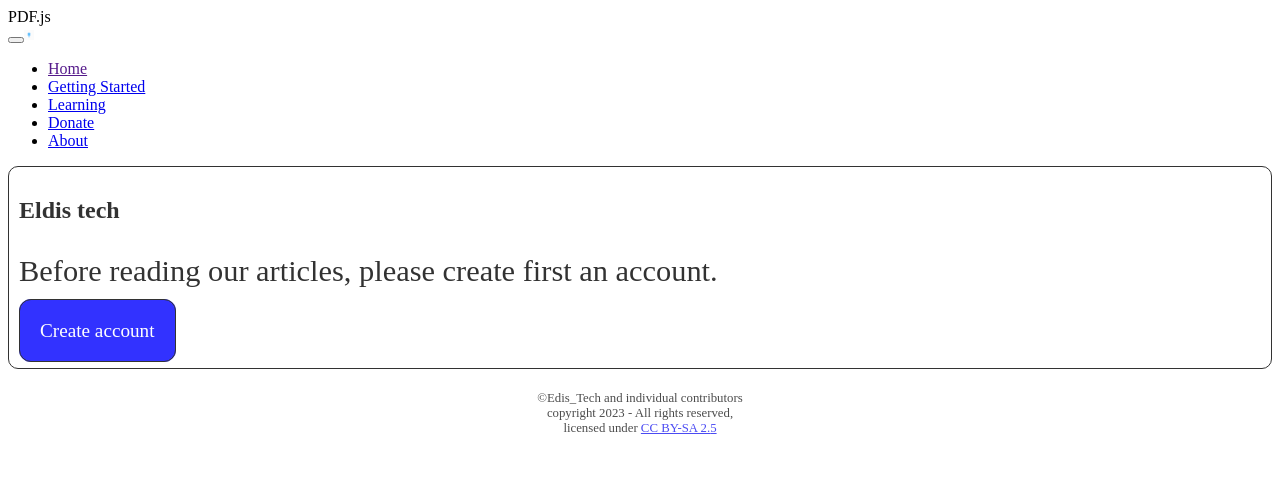
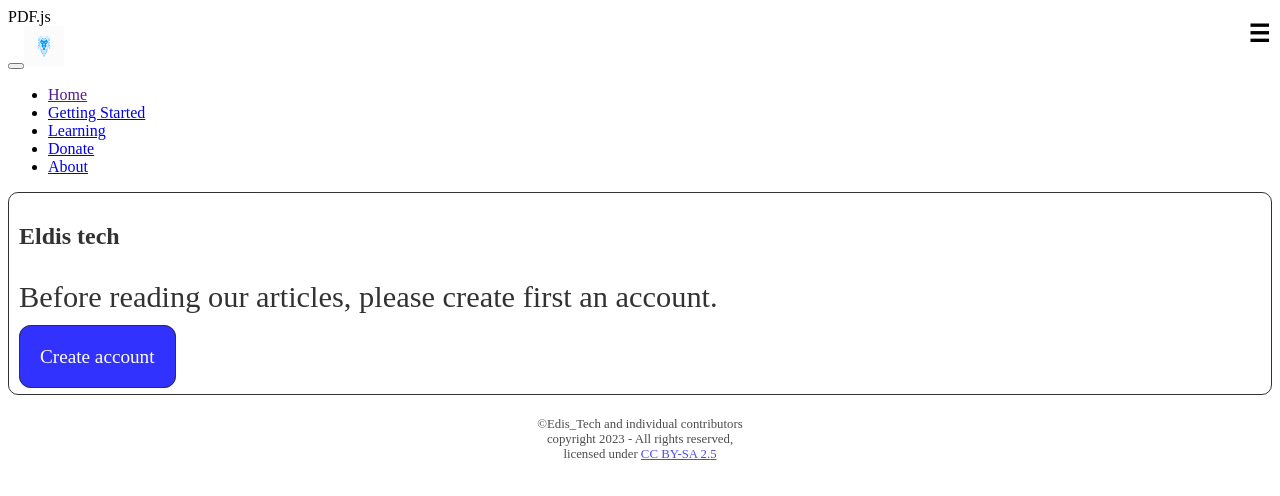
Before and after one commit to EldisTech/new, a plain HTML site: page index.html in a window 1280 px wide. Drawn offline with nearby package versions, Linux system fonts and the light colour scheme.

Commit message:
index.html

```diff
--- a/index.html
+++ b/index.html
@@ -1,4 +1,4 @@
-<!DOCTYPE html><html lang="en"><head><meta charset="utf-8"><meta name="viewport" content="width=device-width, initial-scale=1.0"><meta name="description" content="A general-purpose, web standards-based platform for parsing and rendering PDFs."><meta name="author" content="><title>PDF.js</title></head><body><header class="navbar navbar-default navbar-static-top"><div class="container"><div class="navbar-header"><button class="navbar-toggle" type="button" data-toggle="collapse" data-target=".navbar-collapse"><span class="icon-bar"></span><span class="icon-bar"></span><span class="icon-bar"></span></button><a class="navbar-brand" href="#"><img style="height: 10px; width: 10px" src="logo.png"></a></div><div class="collapse navbar-collapse; text-decoration: none"><ul class="nav navbar-nav"><li class="active"><a href="">Home</a></li><li><a href="getting_started/">Getting Started</a></li><li><a href="examples/">Learning</a></li><li><a href="https://github.com/mozilla/pdf.js/wiki/Frequently-Asked-Questions">Donate</a></li><li><a href="api/">About</a></li></ul></div></div></header><div class="container"><div class="starter-template"><section style="border: 1px solid black; border-radius: 10px; padding: 10px; opacity: 0.8" class="content"><h1 class="text-center"><span class="caps">Eldis</span> tech</h1>
+<!DOCTYPE html><html lang="en"><head><meta charset="utf-8"><meta name="viewport" content="width=device-width, initial-scale=1.0"><meta name="description" content="A general-purpose, web standards-based platform for parsing and rendering PDFs."><meta name="author" content="><title>PDF.js</title></head><body><header class="navbar navbar-default navbar-static-top"><div class="container"><div class="navbar-header"><button class="navbar-toggle" type="button" data-toggle="collapse" data-target=".navbar-collapse"><span class="icon-bar"></span><span class="icon-bar"></span><span class="icon-bar"></span></button><a class="navbar-brand" href="#"><img style="height: 40px; width: 40px" src="logo.png"></a></div><div style="position: absolute; right: 10px; top: 0px"><h2>&#9776</h2></div><div class="collapse navbar-collapse; text-decoration: none"><ul class="nav navbar-nav"><li class="active"><a href="">Home</a></li><li><a href="getting_started/">Getting Started</a></li><li><a href="examples/">Learning</a></li><li><a href="https://github.com/mozilla/pdf.js/wiki/Frequently-Asked-Questions">Donate</a></li><li><a href="api/">About</a></li></ul></div></div></header><div class="container"><div class="starter-template"><section style="border: 1px solid black; border-radius: 10px; padding: 10px; opacity: 0.8" class="content"><h1 class="text-center"><span class="caps">Eldis</span> tech</h1>
 <p class="text-center" style="font-size: 20px; font-size: 1.9em">Before reading our articles, please create first an<span class="widont">&nbsp;</span>account.
 </p>
 <p>
```
